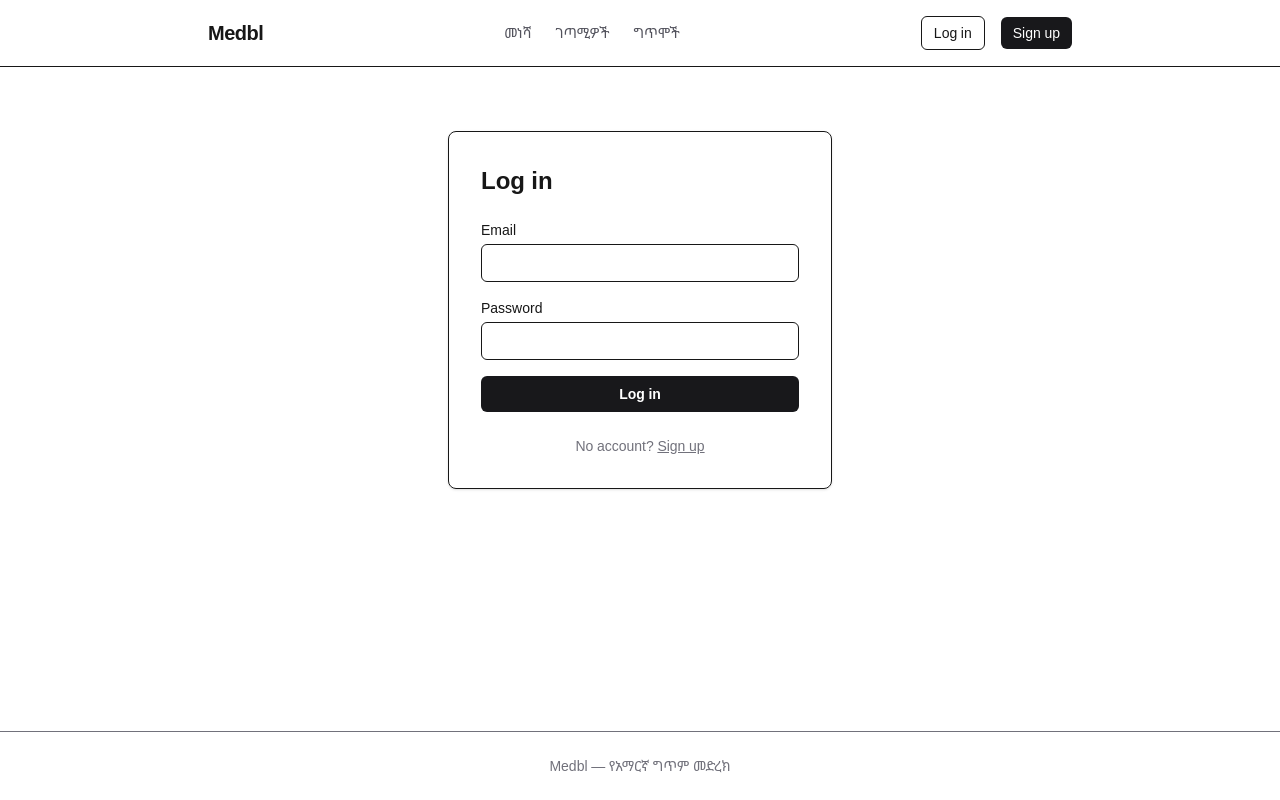
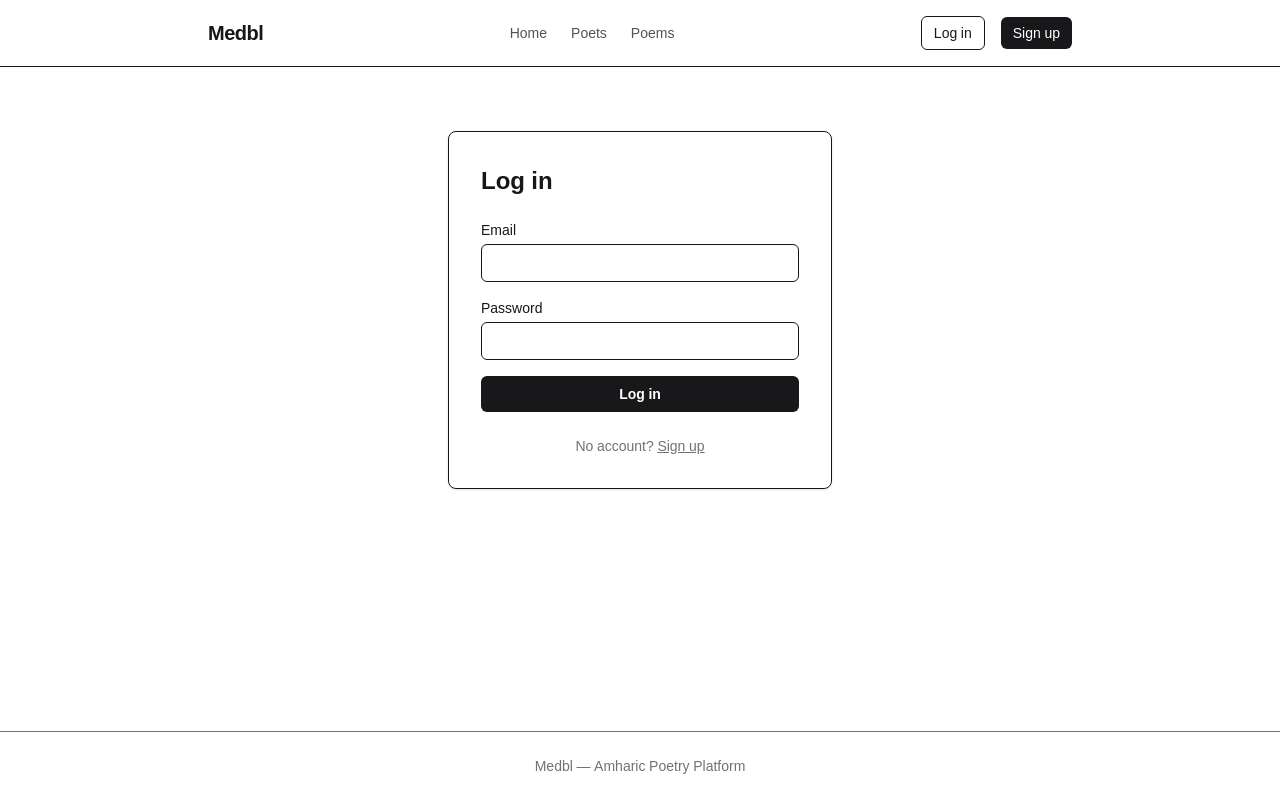
Before and after one commit to salimhabeshawi/medbl, a Next.js app: page /login in a window 1280 px wide. Built offline with nearby package versions, Linux system fonts and the light colour scheme; no server answers.

Commit message:
Make UI fully English

```diff
--- a/app/actions.ts
+++ b/app/actions.ts
@@ -741,7 +741,7 @@ export async function savePoetProfile(
   const nameEn = String(formData.get("name_en") ?? "").trim();
   const bio = String(formData.get("bio") ?? "").trim();
 
-  if (!nameAm) return { error: "የገጣሚው ስም (Amharic name) is required." };
+  if (!nameAm) return { error: "The poet's Amharic name is required." };
 
   const birthYearRaw = String(formData.get("birth_year") ?? "").trim();
   let birthYear: number | null = null;
--- a/app/layout.tsx
+++ b/app/layout.tsx
@@ -10,11 +10,11 @@ const notoSansEthiopic = Noto_Sans_Ethiopic({
 
 export const metadata: Metadata = {
   title: {
-    default: "Medbl — የአማርኛ ግጥም መድረክ",
+    default: "Medbl — Amharic Poetry Platform",
     template: "%s | Medbl",
   },
   description:
-    "የአማርኛ ግጥም ማዕከል — አንብብ፣ አክብር፣ አጋራ።",
+    "Amharic poetry center — read, honor, share.",
 };
 
 export default function RootLayout({
@@ -24,14 +24,14 @@ export default function RootLayout({
 }>) {
   return (
     <html
-      lang="am"
+      lang="en"
       className={`${notoSansEthiopic.variable} h-full antialiased`}
     >
       <body className="flex min-h-full flex-col">
         <SiteHeader />
         <main className="flex-1">{children}</main>
         <footer className="border-t py-6 text-center text-sm text-zinc-500">
-          Medbl — የአማርኛ ግጥም መድረክ
+          Medbl — Amharic Poetry Platform
         </footer>
       </body>
     </html>
--- a/app/page.tsx
+++ b/app/page.tsx
@@ -30,8 +30,8 @@ export default async function Home() {
       <section className="mb-12 text-center">
         <h1 className="mb-3 text-4xl font-bold tracking-tight">Medbl</h1>
         <p className="mx-auto max-w-2xl text-lg leading-8 text-zinc-600 dark:text-zinc-300">
-          የአማርኛ ግጥም መድረክ — browse poets and poems, search the archive, and
-          discover Amharic poetry.
+          Amharic poetry platform — browse poets and poems, search the archive,
+          and discover Amharic poetry.
         </p>
         <div className="mt-6 flex items-center justify-center gap-4">
           <Link
--- a/components/own-poem-form.tsx
+++ b/components/own-poem-form.tsx
@@ -77,7 +77,7 @@ export function OwnPoemForm({ poetId }: { poetId: string }) {
             autoComplete="off"
             value={category}
             onChange={(e) => setCategory(e.target.value)}
-            placeholder="e.g. ፍቅር, ባህል"
+            placeholder="e.g. love, culture"
             className={inputClass}
           />
         </label>
@@ -89,7 +89,7 @@ export function OwnPoemForm({ poetId }: { poetId: string }) {
             autoComplete="off"
             value={tags}
             onChange={(e) => setTags(e.target.value)}
-            placeholder="Comma separated, e.g. ፍቅር, modern"
+            placeholder="Comma separated, e.g. love, modern"
             className={inputClass}
           />
         </label>
--- a/components/site-header.tsx
+++ b/components/site-header.tsx
@@ -15,13 +15,13 @@ export async function SiteHeader() {
         </Link>
         <nav className="flex items-center gap-6 text-sm text-zinc-600 dark:text-zinc-300">
           <Link href="/" className="hover:text-zinc-950 dark:hover:text-white">
-            መነሻ
+            Home
           </Link>
           <Link href="/poets" className="hover:text-zinc-950 dark:hover:text-white">
-            ገጣሚዎች
+            Poets
           </Link>
           <Link href="/poems" className="hover:text-zinc-950 dark:hover:text-white">
-            ግጥሞች
+            Poems
           </Link>
         </nav>
         <div className="flex items-center gap-4 text-sm">
@@ -46,7 +46,7 @@ export async function SiteHeader() {
                 href="/favorites"
                 className="text-zinc-600 hover:text-zinc-950 dark:text-zinc-300 dark:hover:text-white"
               >
-                ከምርጦቼ
+                Favorites
               </Link>
               <span className="max-w-[200px] truncate text-zinc-600 dark:text-zinc-300">
                 {user.email}
--- a/components/submit-poem-form.tsx
+++ b/components/submit-poem-form.tsx
@@ -198,7 +198,7 @@ export function SubmitPoemForm() {
             autoComplete="off"
             value={category}
             onChange={(e) => setCategory(e.target.value)}
-            placeholder="e.g. ፍቅር, ባህል"
+            placeholder="e.g. love, culture"
             className="rounded-md border px-3 py-2 text-sm outline-none focus:ring-2 focus:ring-zinc-400"
           />
         </label>
@@ -210,7 +210,7 @@ export function SubmitPoemForm() {
             autoComplete="off"
             value={tags}
             onChange={(e) => setTags(e.target.value)}
-            placeholder="Comma separated, e.g. ፍቅር, modern"
+            placeholder="Comma separated, e.g. love, modern"
             className="rounded-md border px-3 py-2 text-sm outline-none focus:ring-2 focus:ring-zinc-400"
           />
         </label>
```
